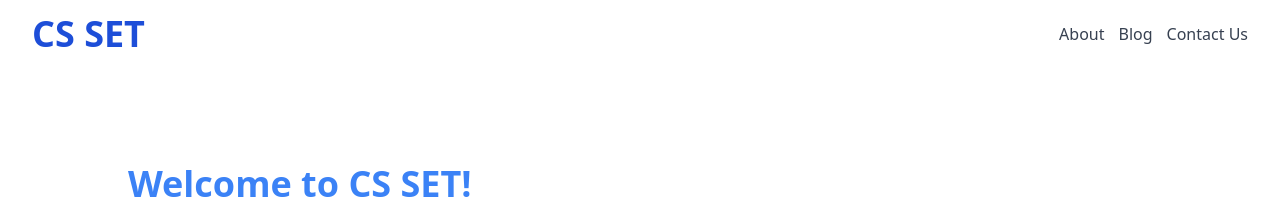
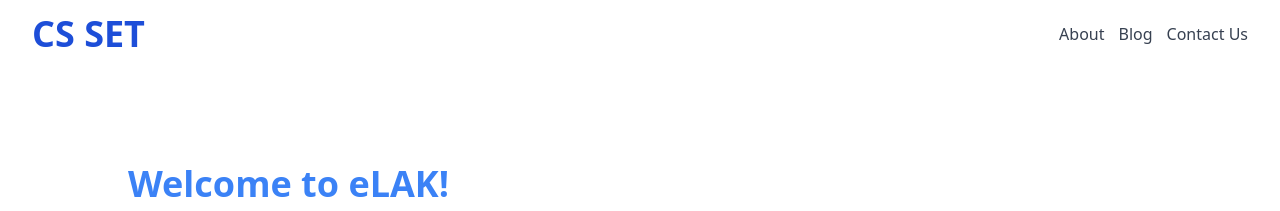
Before and after one commit to andy-clos/CS-SETS, an Astro site: page / in a window 1280 px wide. Shown: the top 211 px of the page. Built offline with nearby package versions, Linux system fonts and the light colour scheme; Astro itself is replaced by a stand-in of ours.

Commit message:
update README.md

```diff
--- a/src/pages/index.astro
+++ b/src/pages/index.astro
@@ -2,9 +2,9 @@
 import Layout from '../layouts/Layout.astro';
 ---
 
-<Layout title="Welcome to Astro.">
+<Layout title="Welcome to eLAK">
 	<main class="mx-auto max-w-screen-lg">
-		<h1 class="text-4xl text-blue-500 font-bold mt-24">Welcome to CS SET!</h1>
+		<h1 class="text-4xl text-blue-500 font-bold mt-24">Welcome to eLAK!</h1>
 		<p class="mt-2.5 text-gray-600">
 			Lorem ipsum dolor sit amet, consectetur adipiscing elit. Aenean vehicula tortor quam, nec ultricies neque vehicula eu. Donec vitae venenatis dolor, at varius nulla. Maecenas dignissim ac ante sed mollis. Nunc euismod ac risus id molestie. Maecenas dictum dolor id dui sodales, sed sagittis eros rutrum. Sed ac mattis mi. Phasellus felis libero, sagittis vitae vestibulum sodales, convallis sed felis. Vestibulum ornare auctor leo, at dictum felis lacinia quis.
 		</p>
```
Also changed, not shown: README.md.
